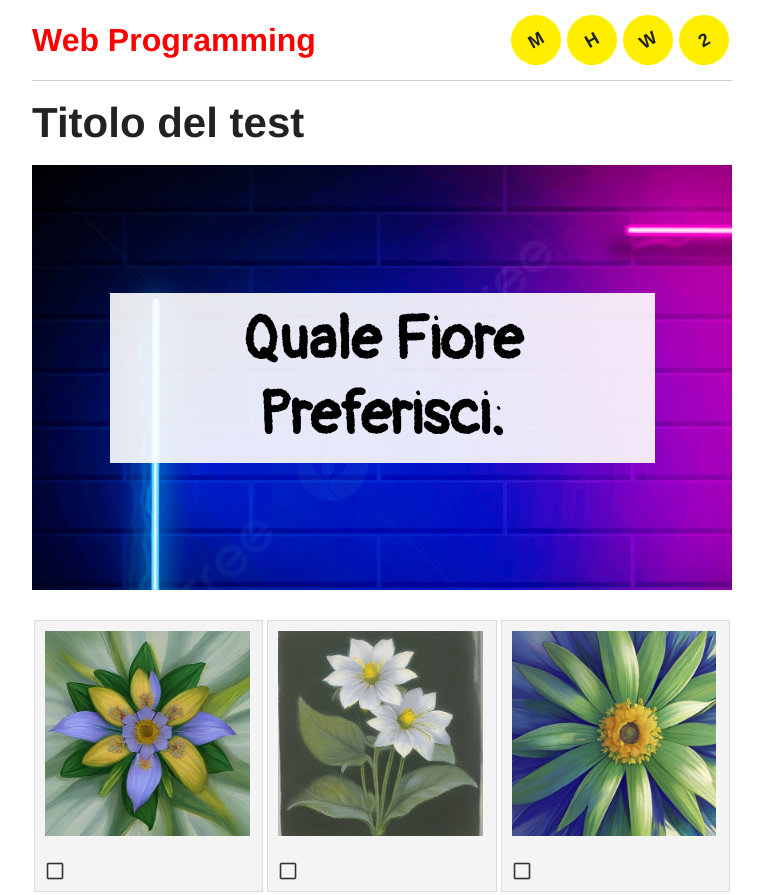
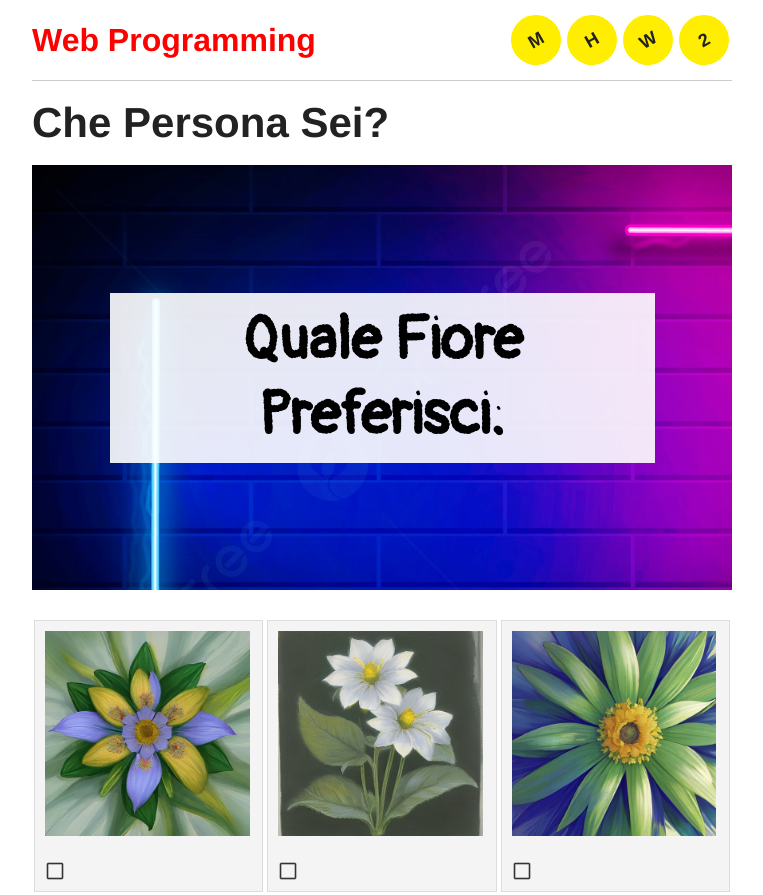
Before and after one commit to OtmanBatta/mhw2, a plain HTML site: page index.html in a window 1280 px wide. Shown: the top 895 px of the page, without its empty margins (258-1021 px from the left). Drawn offline with Linux system fonts and the light colour scheme; a web font is replaced by a local one.

Commit message:
the 'Real' final version

```diff
--- a/index.html
+++ b/index.html
@@ -4,7 +4,7 @@
   <head>
     <meta charset="utf-8">
     <meta name="viewport" content="width=device-width, initial-scale=1.0" />
-    <title>Titolo del test</title>
+    <title>Test Personalita'</title>
     <link href="https://fonts.googleapis.com/css?family=Pangolin:400,700|Proxima+Nova" rel="stylesheet" type="text/css">
     <link rel="stylesheet" href="provided-style.css"/>
     <link rel="stylesheet" href="style.css"/>
@@ -23,7 +23,7 @@
             <span>2</span>
           </div>
       </header>
-      <h1>Titolo del test</h1>
+      <h1>Che Persona Sei?</h1>
 
       <section class="question-name">
         <h1>Quale Fiore Preferisci:</h1>
```
